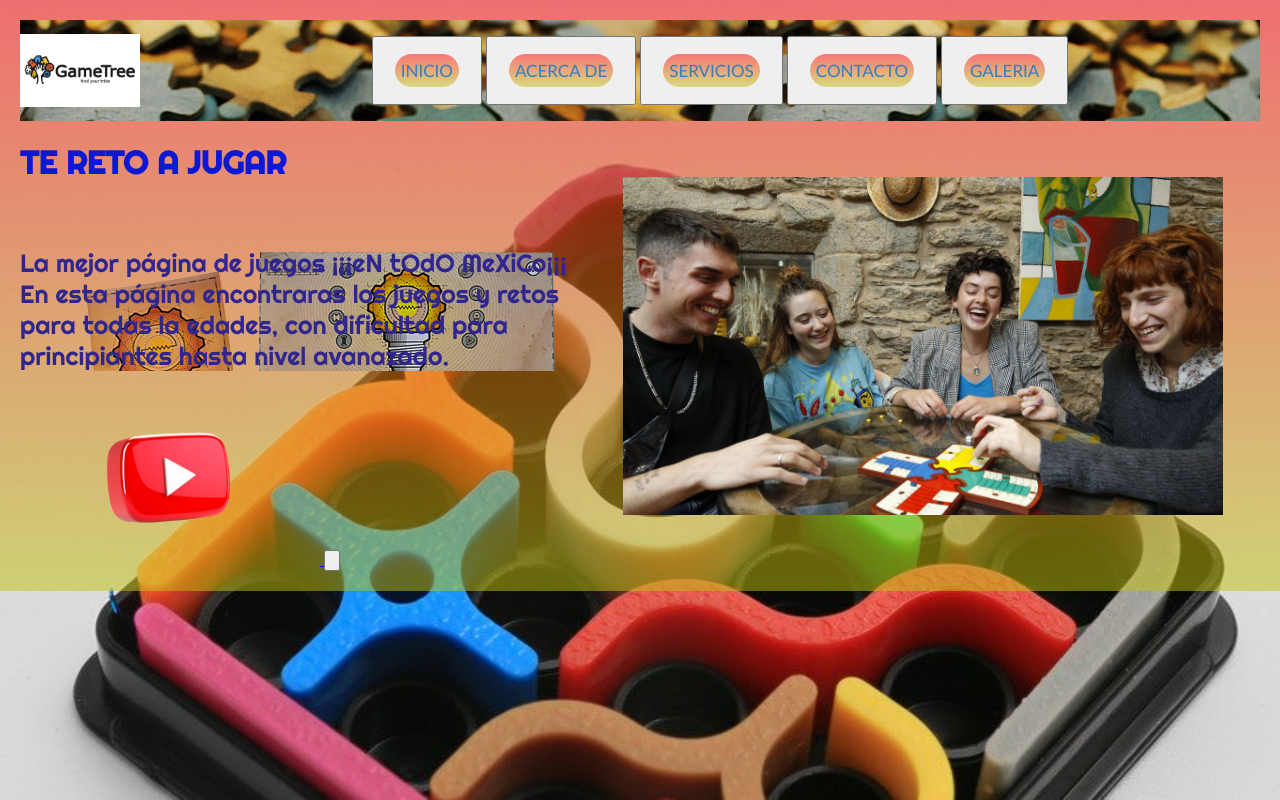
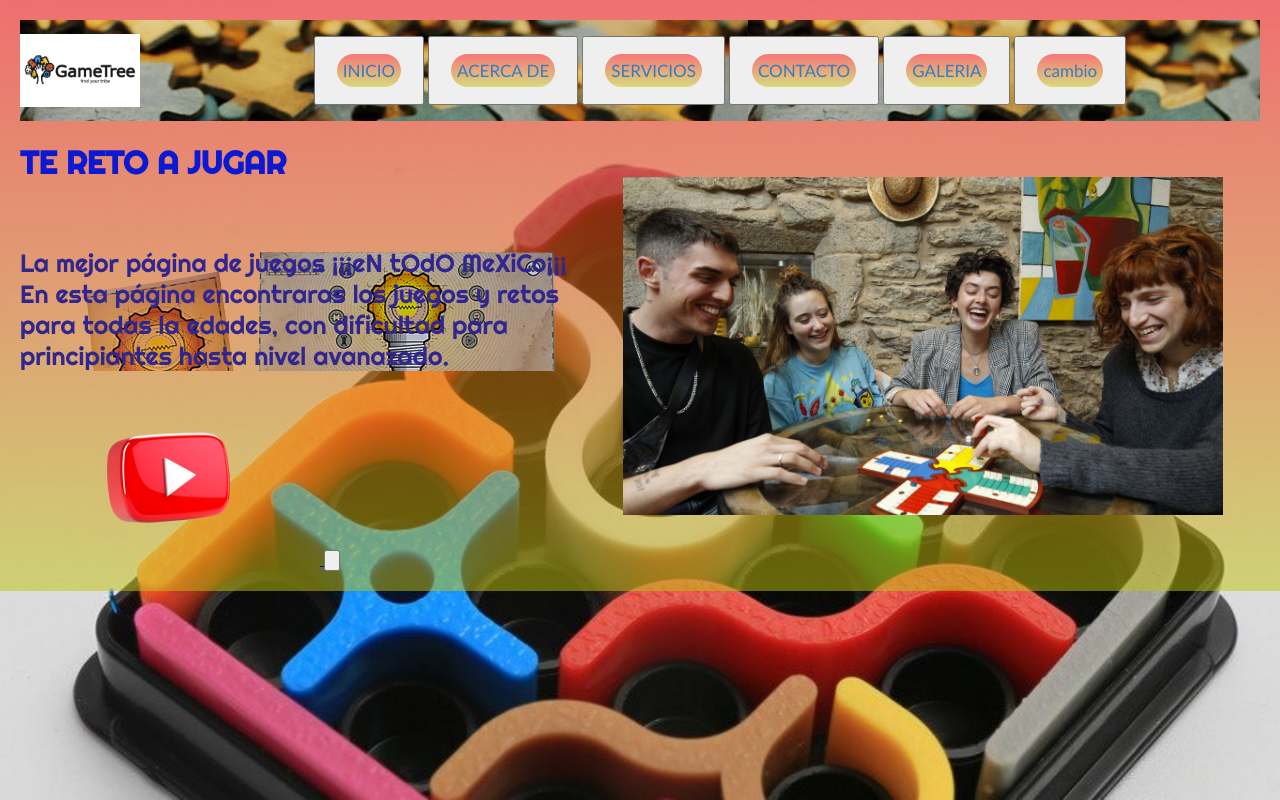
Before and after one commit to Tikorober/roberto_juegos, a plain HTML site: page index.html in a window 1280 px wide. Drawn offline with Linux system fonts and the light colour scheme.

Commit message:
Update index.html
agregue un menu

```diff
--- a/index.html
+++ b/index.html
@@ -29,6 +29,7 @@
             <button><li> SERVICIOS</li></button>
             <button><li>CONTACTO</li></button>
             <button><li>GALERIA</li></button>
+            <button><li>cambio</li></button>
             </STRONG>
         </ul> <br>
 
```
